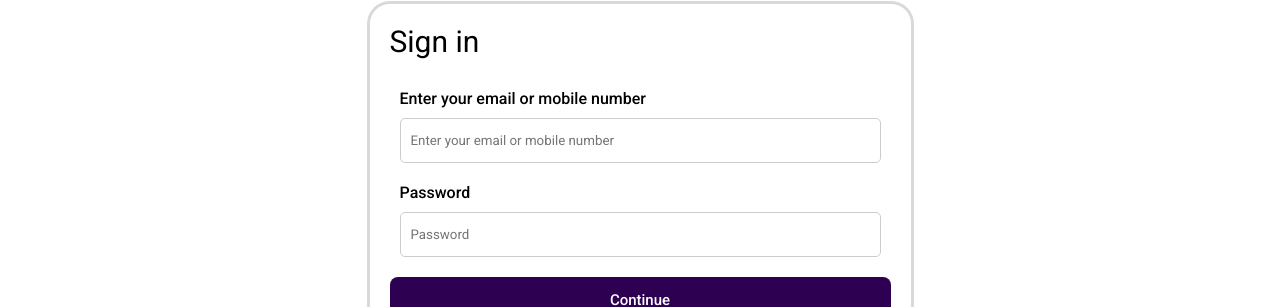
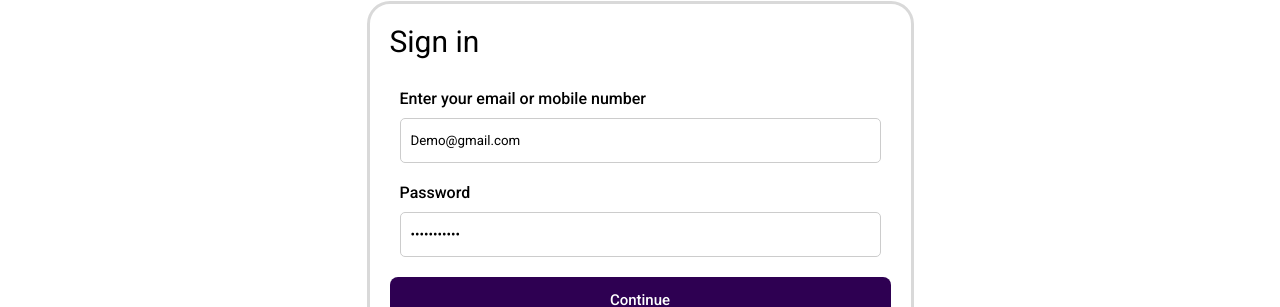
Before and after one commit to rajnishk28/music-cart-frontend, a React (Vite) app: page /login in a window 1280 px wide. Shown: the part 72-379 px from the top of the page. Built offline with nearby package versions, Linux system fonts and the light colour scheme.

Commit message:
demo  user added

```diff
--- a/src/Components/Login/Login.jsx
+++ b/src/Components/Login/Login.jsx
@@ -7,8 +7,8 @@ import image5 from "../../assets/image 4.png";
 import { useNavigate } from 'react-router-dom';
 
 const Login = () => {
-    const [email, setEmail] = useState('');
-    const [password, setPassword] = useState('');
+    const [email, setEmail] = useState('Demo@gmail.com');
+    const [password, setPassword] = useState('Demo@123456');
     const [error, setError] = useState('');
     const [loading, setLoading] = useState(false);
     const navigate =useNavigate();
```
